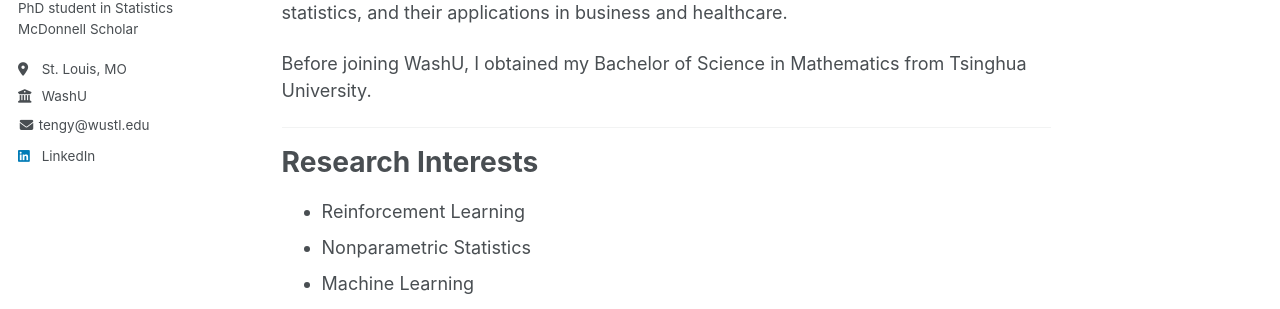
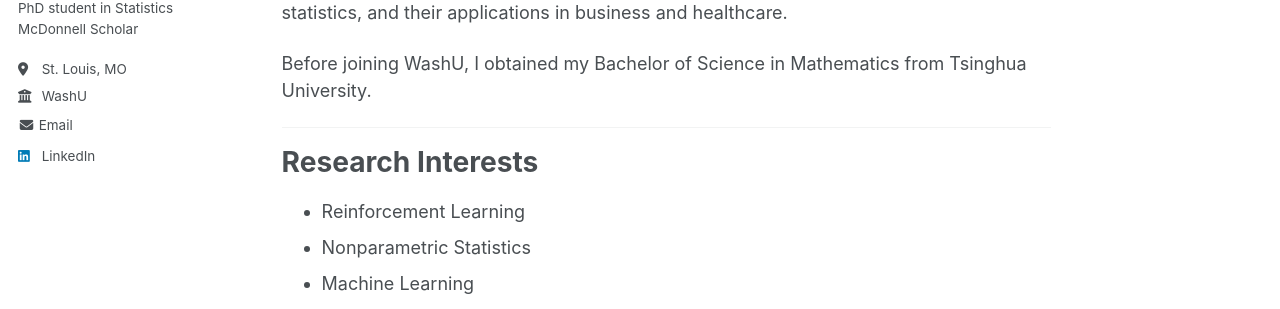
Before and after one commit to Yicheng-Teng/Yicheng-Teng.github.io, a Jekyll site: the page built from _pages/about.md, in a window 1280 px wide. Shown: the part 323-632 px from the top of the page. Built offline with Jekyll 4.4.1, drawn with Linux system fonts in a browser that asks for light colours; a script bundle is joined from its source files by our own code; library files that are not in the unit come from our copies.

Commit message:
Update author-profile.html

```diff
--- a/_includes/author-profile.html
+++ b/_includes/author-profile.html
@@ -33,8 +33,8 @@
       {% if author.uri %}
         <li><a href="{{ author.uri }}"><i class="fas fa-fw fa-link icon-pad-right" aria-hidden="true"></i>{{ site.data.ui-text[site.locale].website_label | default: "Website" }}</a></li>
       {% endif %}
-     {% if author.email %}
-        <li><a href="mailto:{{ author.email }}"><i class="fas fa-fw fa-envelope" aria-hidden="true"></i> {{ author.email }}</a></li>
+      {% if author.email %}
+        <li><a href="mailto:{{ author.email }}"><i class="fas fa-fw fa-envelope" aria-hidden="true"></i> {{ site.data.ui-text[site.locale].email_label | default: "Email" }}</a></li>
       {% endif %}
 
       <!-- Font Awesome and Academicons icons / Academic websites -->
```
